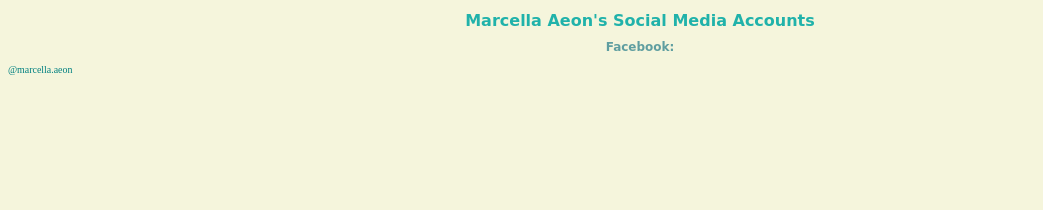
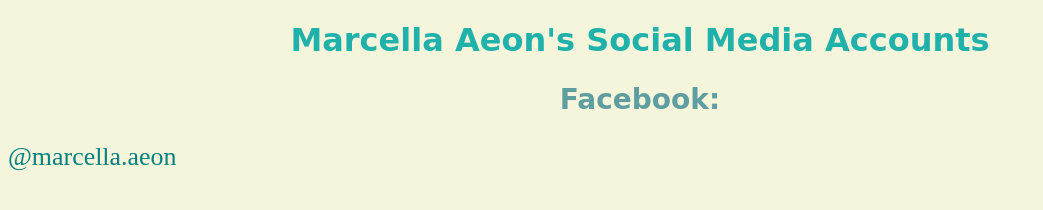
Before and after one commit to MarcellaAeon/My-First-Page, a plain HTML site: page index.html in a window 1280 px wide. Shown: the whole page, without its empty margins (0-1043 px from the left). Drawn offline with Linux system fonts and the light colour scheme.

Commit message:
Update index.html

```diff
--- a/index.html
+++ b/index.html
@@ -7,19 +7,19 @@ body {background-color:Beige;}
 h1 {
 color:LightSeaGreen;
 font-family:"Dancing Script", cursive;
-font-size: 100%;
+font-size: 200%;
 text-align: center;
 }
 h2 {
 color:CadetBlue;
 font-family:"Dancing Script", cursive;
-font-size: 75%;
+font-size: 175%;
 text-align: center;
 }
 p {
 color:Teal;
 font-family:"Times New Roman", Times, serif;
-font-size: 62%;
+font-size: 162%;
 }
 </style>
 
```
